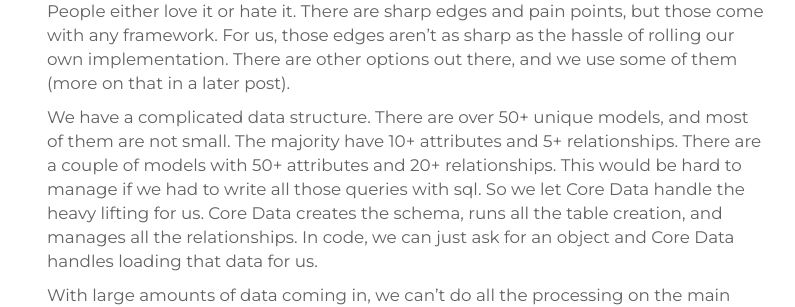
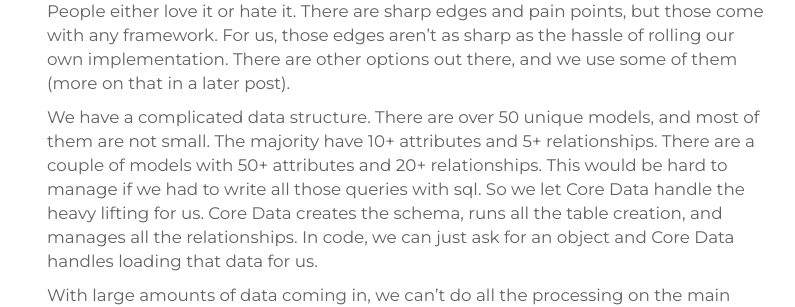
Before and after one commit to planningcenter/developers, a Jekyll site: the page built from _posts/2014-05-01-core-data-at-planning-center.md, in a window 1280 px wide and 900 px high, scrolled down 636 px. Shown: the part 153-460 px from the top of the window, without its empty margins (233-1028 px from the left). Built offline with Jekyll 4.4.1, drawn with Linux system fonts in a browser that asks for light colours; Markdown is read by kramdown in place of the engine named in the settings.

```diff
--- a/_posts/2014-05-01-core-data-at-planning-center.md
+++ b/_posts/2014-05-01-core-data-at-planning-center.md
@@ -10,7 +10,7 @@ Each of the iOS apps at Planning Center make heavy use of [Core Data][0]. We don
 
 Core Data has always had an interesting stance in the iOS/Mac developer community. People either love it or hate it. There are sharp edges and pain points, but those come with any framework. For us, those edges aren't as sharp as the hassle of rolling our own implementation. There are other options out there, and we use some of them (more on that in a later post).
 
-We have a complicated data structure. There are over 50+ unique models, and most of them are not small. The majority have 10+ attributes and 5+ relationships. There are a couple of models with 50+ attributes and 20+ relationships. This would be hard to manage if we had to write all those queries with sql. So we let Core Data handle the heavy lifting for us. Core Data creates the schema, runs all the table creation, and manages all the relationships. In code, we can just ask for an object and Core Data handles loading that data for us.
+We have a complicated data structure. There are over 50 unique models, and most of them are not small. The majority have 10+ attributes and 5+ relationships. There are a couple of models with 50+ attributes and 20+ relationships. This would be hard to manage if we had to write all those queries with sql. So we let Core Data handle the heavy lifting for us. Core Data creates the schema, runs all the table creation, and manages all the relationships. In code, we can just ask for an object and Core Data handles loading that data for us.
 
 With large amounts of data coming in, we can't do all the processing on the main thread. So we're running multi-threaded Core Data. There is a master context that only talks to the persistent store. It has it's own private queue for performing its tasks. The main thread context is a child of the master and it is the first level accessible from the rest of the app. It's where the UI talks with the datastore and serves as the parent for any background thread contexts.
 
```
